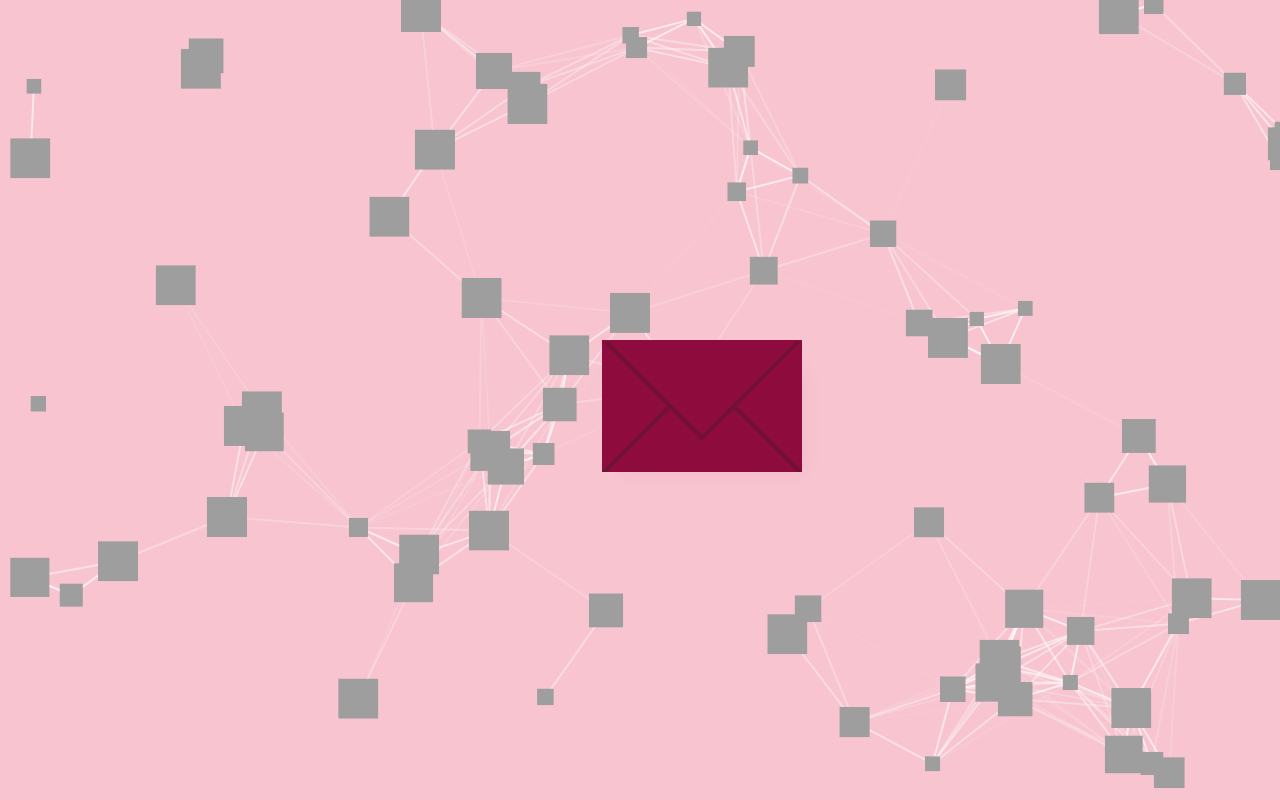
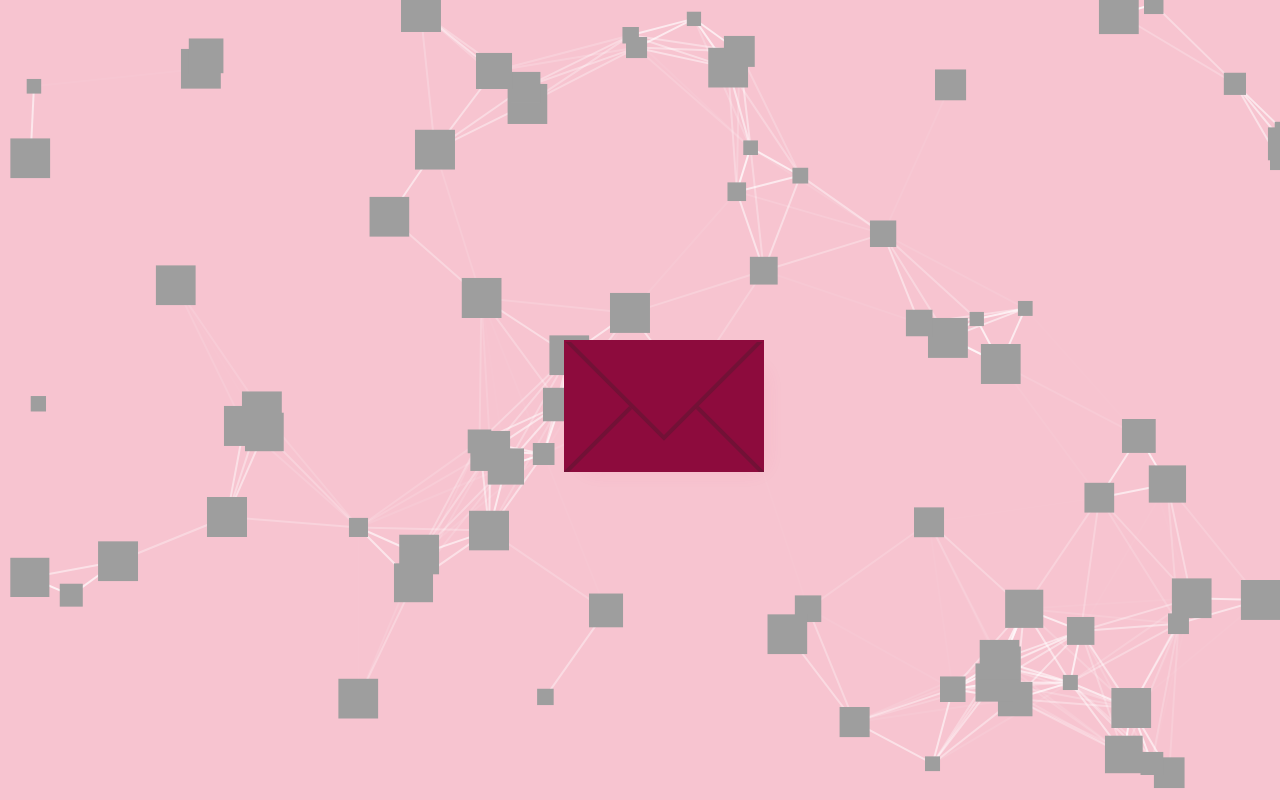
Before and after one commit to TruongCongPhi/tochang, a plain HTML site: page index.html in a window 1280 px wide. Drawn offline with Linux system fonts and the light colour scheme.

Commit message:
Update style.css

```diff
--- a/style.css
+++ b/style.css
@@ -76,7 +76,7 @@
 }
 
 .letter {
-  margin: 0 33%;
+  margin: 0 30%;
   width: 500px;
   height: 600px;
   padding: 30px;
```
